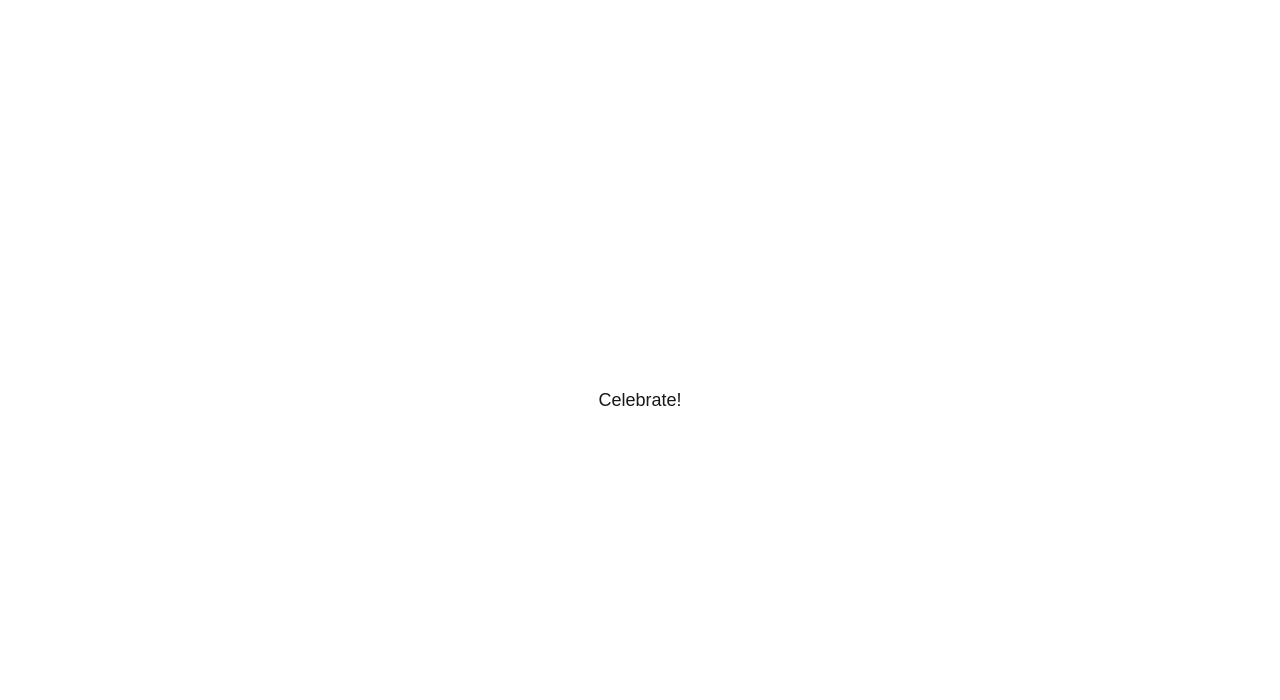
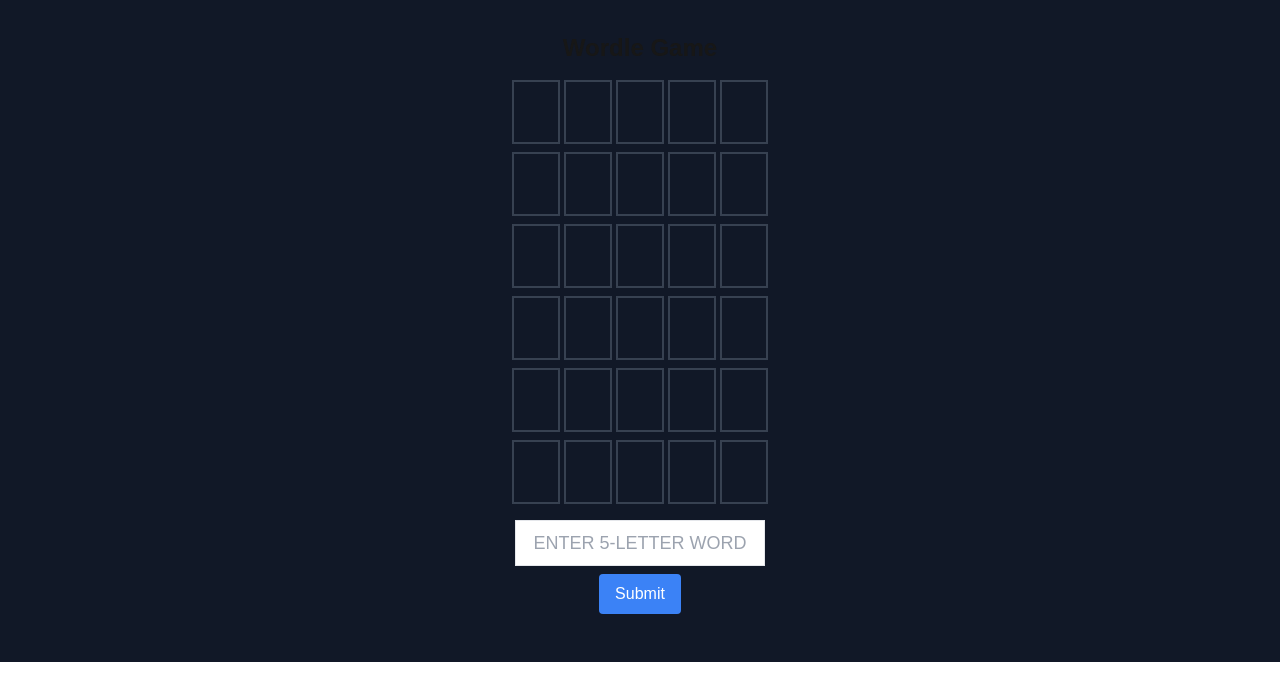
Before and after one commit to grind4mastery/tester, a Next.js app: page / in a window 1280 px wide. Shown: the top 700 px of the page. Built offline with nearby package versions, Linux system fonts and the light colour scheme.

Commit message:
Updated Confetti component with more creative colors

```diff
--- /dev/null
+++ b/app/components/confetti.js
@@ -0,0 +1,99 @@
+"use client"; // Mark this as a client-side component
+
+import { useEffect, useState } from "react";
+import Confetti from "react-confetti";
+
+// Define an expanded array of creative colors
+const colorList = [
+  "#ff0000",
+  "#00ff00",
+  "#0000ff",
+  "#ffff00",
+  "#ff00ff",
+  "#00ffff",
+  "#ff7f00",
+  "#800080",
+  "#008000",
+  "#ff1493",
+  "#ff6347",
+  "#7fff00",
+  "#d2691e",
+  "#000080",
+  "#ff4500",
+  "#1e90ff",
+  "#ffd700",
+  "#2e8b57",
+  "#f0e68c",
+  "#dda0dd",
+  "#90ee90",
+  "#ff8c00",
+  "#4b0082",
+  "#b22222",
+  "#5f9ea0",
+  "#8a2be2",
+  "#a52a2a",
+  "#deb887",
+  "#bc8f8f",
+  "#f4a460",
+  "#00bfff",
+  "#c71585",
+  "#9932cc",
+  "#ff69b4",
+  "#32cd32",
+  "#ffb6c1",
+  "#48d1cc",
+  "#cd5c5c",
+  "#7b68ee",
+  "#ffdead",
+  "#8fbc8f",
+  "#dda0dd",
+  "#ffdab9",
+  "#f5f5f5",
+  "#ff8c69",
+  "#d3d3d3",
+  "#ff0000",
+  "#b0e0e6",
+  "#f08080",
+  "#adff2f",
+];
+
+function getRandomColors(colors, count) {
+  const shuffled = [...colors].sort(() => 0.5 - Math.random());
+  return shuffled.slice(0, count);
+}
+
+export default function ConfettiComponent() {
+  const [windowDimensions, setWindowDimensions] = useState({
+    width: window.innerWidth,
+    height: window.innerHeight,
+  });
+
+  const [colors, setColors] = useState(getRandomColors(colorList, 5));
+
+  useEffect(() => {
+    const handleResize = () => {
+      setWindowDimensions({
+        width: window.innerWidth,
+        height: window.innerHeight,
+      });
+    };
+
+    window.addEventListener("resize", handleResize);
+
+    return () => {
+      window.removeEventListener("resize", handleResize);
+    };
+  }, []);
+
+  return (
+    <div>
+      <Confetti
+        width={windowDimensions.width}
+        height={windowDimensions.height}
+        numberOfPieces={500}
+        recycle={false}
+        colors={colors} // Pass the randomly selected colors here
+      />
+    </div>
+  );
+}
--- /dev/null
+++ b/app/components/wordle.js
@@ -0,0 +1,139 @@
+"use client"; // Mark this file as client-side
+
+import React, { useState } from "react";
+import ConfettiComponent from "./confetti"; // Import the ConfettiComponent
+
+const WordleGame = () => {
+  const words = ["apple", "stone"]; // Words array with only "apple" and "stone"
+
+  const [guess, setGuess] = useState("");
+  const [attempts, setAttempts] = useState([]);
+  const [message, setMessage] = useState("");
+  const [gameOver, setGameOver] = useState(false);
+  const [score, setScore] = useState(null);
+  const [targetWord, setTargetWord] = useState(
+    words[Math.floor(Math.random() * words.length)].toUpperCase()
+  );
+  const [triggerConfetti, setTriggerConfetti] = useState(false); // State to trigger confetti
+
+  const handleInputChange = (e) => {
+    setGuess(e.target.value.toUpperCase().slice(0, 5)); // Limit input to 5 characters
+  };
+
+  const submitGuess = () => {
+    if (guess.length !== 5) {
+      setMessage("Please enter a 5-letter word");
+      return;
+    }
+
+    // Check the guess result
+    const result = guess.split("").map((char, i) => {
+      if (char === targetWord[i]) return "correct";
+      if (targetWord.includes(char)) return "close";
+      return "wrong";
+    });
+
+    setAttempts([...attempts, { guess, result }]);
+    setGuess("");
+
+    if (guess === targetWord) {
+      setScore(6 - attempts.length); // Score based on how many attempts it took
+      setMessage("Congratulations! You guessed the word!");
+      setGameOver(true);
+      setTriggerConfetti(true); // Trigger confetti on correct guess
+    } else if (attempts.length >= 5) {
+      setMessage(`Game over! The word was ${targetWord}.`);
+      setGameOver(true);
+    } else {
+      setMessage("Try again!");
+    }
+  };
+
+  const resetGame = () => {
+    setAttempts([]);
+    setGuess("");
+    setMessage("");
+    setScore(null);
+    setGameOver(false);
+    setTargetWord(
+      words[Math.floor(Math.random() * words.length)].toUpperCase()
+    );
+    setTriggerConfetti(false); // Reset confetti trigger
+  };
+
+  return (
+    <div className="relative bg-gray-900 py-8">
+      <div className="flex justify-center items-start w-full max-w-4xl mx-auto">
+        {/* Wordle Game Board Container */}
+        <div className="flex flex-col items-center max-w-sm">
+          <h1 className="text-2xl font-bold mb-4">Wordle Game</h1>
+
+          <div className="grid grid-rows-6 gap-2 mb-4 justify-center">
+            {Array.from({ length: 6 }).map((_, attemptIndex) => (
+              <div key={attemptIndex} className="flex justify-center gap-1">
+                {Array.from({ length: 5 }).map((_, charIndex) => {
+                  const attempt = attempts[attemptIndex];
+                  const char = attempt ? attempt.guess[charIndex] : "";
+                  const result = attempt ? attempt.result[charIndex] : null;
+
+                  return (
+                    <div
+                      key={charIndex}
+                      className={`w-12 h-16 flex items-center justify-center border-2 border-gray-700 text-lg font-bold
+                        ${result === "correct" ? "bg-green-500 text-white" : ""}
+                        ${result === "close" ? "bg-yellow-300 text-black" : ""}
+                        ${result === "wrong" ? "bg-gray-500 text-white" : ""}`}
+                    >
+                      {char}
+                    </div>
+                  );
+                })}
+              </div>
+            ))}
+          </div>
+
+          <input
+            type="text"
+            value={guess}
+            onChange={handleInputChange}
+            maxLength="5"
+            placeholder="Enter 5-letter word"
+            className="border p-2 mb-2 text-center text-lg uppercase text-black"
+            disabled={gameOver}
+            onKeyDown={(e) => {
+              if (e.key === "Enter") {
+                submitGuess();
+              }
+            }}
+          />
+          <button
+            onClick={submitGuess}
+            className="bg-blue-500 text-white py-2 px-4 rounded"
+            disabled={gameOver}
+          >
+            Submit
+          </button>
+
+          <p className="mt-4 text-lg">{message}</p>
+
+          {gameOver && (
+            <div className="mt-4">
+              <p className="text-2xl font-bold">Your Score: {score}</p>
+              <button
+                onClick={resetGame}
+                className="bg-green-500 text-white py-2 px-4 rounded mt-2"
+              >
+                Go again!
+              </button>
+            </div>
+          )}
+        </div>
+      </div>
+
+      {/* Trigger Confetti when the player wins */}
+      {triggerConfetti && <ConfettiComponent />}
+    </div>
+  );
+};
+
+export default WordleGame;
--- a/app/page.js
+++ b/app/page.js
@@ -1,99 +1,10 @@
-"use client"; // Mark this as a client-side component
-
-import { useState, useEffect } from "react";
-import Confetti from "react-confetti";
-
-// Helper function to randomly select n unique colors from a list
-const getRandomColors = (colorList, num = 5) => {
-  const shuffled = [...colorList].sort(() => 0.5 - Math.random()); // Shuffle the color list
-  return shuffled.slice(0, num); // Select the first 'num' colors from the shuffled list
-};
+import WordleGame from "./components/wordle";
 
 export default function Home() {
-  const [showConfetti, setShowConfetti] = useState(false);
-  const [dimensions, setDimensions] = useState({ width: 300, height: 200 });
-  const [confettiColors, setConfettiColors] = useState([]);
-
-  // Predefined set of creative colors
-  const allColors = [
-    "#FF5733", // Vivid Orange
-    "#33FF57", // Lime Green
-    "#5733FF", // Purple
-    "#FF33A8", // Hot Pink
-    "#33FFF7", // Cyan
-    "#FF6F61", // Coral
-    "#5B2C6F", // Dark Purple
-    "#F39C12", // Golden Yellow
-    "#1F77B4", // Bright Blue
-    "#E74C3C", // Red
-    "#8E44AD", // Lavender Purple
-    "#F1C40F", // Sunflower Yellow
-    "#1ABC9C", // Turquoise
-    "#D35400", // Dark Orange
-    "#3498DB", // Blue
-    "#2ECC71", // Green
-  ];
-
-  useEffect(() => {
-    // Ensure this runs on the client-side after mount
-    setDimensions({
-      width: window.innerWidth || 300,
-      height: window.innerHeight || 200,
-    });
-    setConfettiColors(getRandomColors(allColors)); // Set initial random colors
-  }, []); // Empty dependency array to run only once after the initial render
-
-  const handleClick = () => {
-    setShowConfetti(false); // Hide confetti first
-    setTimeout(() => {
-      setConfettiColors(getRandomColors(allColors)); // Set new random colors each click
-      setShowConfetti(true); // Show confetti again, causing re-render
-    }, 0); // Trigger re-render immediately
-  };
-
-  // Confetti props
-  const confettiProps = {
-    width: dimensions.width,
-    height: dimensions.height,
-    numberOfPieces: 200,
-    confettiSource: { x: 0, y: 0, w: dimensions.width, h: 0 },
-    friction: 0.99,
-    wind: 0,
-    gravity: 0.1,
-    initialVelocityX: { min: -4, max: 4 }, // Horizontal range of confetti velocity
-    initialVelocityY: { min: -10, max: 10 }, // Vertical range of confetti velocity
-    colors: confettiColors, // Use the random colors
-    opacity: 1.0,
-    recycle: false, // Confetti won't keep spawning after the number of pieces is shown
-    run: true, // Run the animation
-    tweenDuration: 5000, // Duration of the animation (how long confetti lasts)
-    tweenFunction: (currentTime, currentValue, targetValue, duration) => {
-      return (
-        currentValue + (targetValue - currentValue) * (currentTime / duration)
-      ); // Default ease function
-    },
-    // Removed the drawShape to avoid overriding the color
-    onConfettiComplete: (confetti) => {
-      console.log("Confetti animation completed!");
-    },
-  };
-
   return (
-    <div
-      style={{
-        display: "flex",
-        justifyContent: "center",
-        alignItems: "center",
-        height: "100vh",
-      }}
-    >
-      <button
-        onClick={handleClick}
-        style={{ padding: "20px", fontSize: "18px" }}
-      >
-        Celebrate!
-      </button>
-      {showConfetti && <Confetti {...confettiProps} />}
+    <div>
+      {/* Render WordleGame component */}
+      <WordleGame />
     </div>
   );
 }
```
Also changed, not shown: 1 other file (tests, documents, lock files or other folders).
